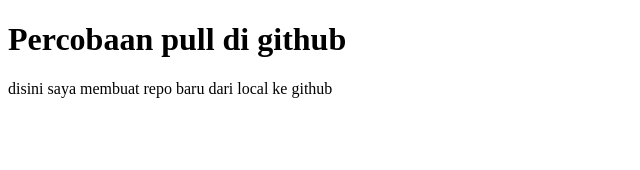
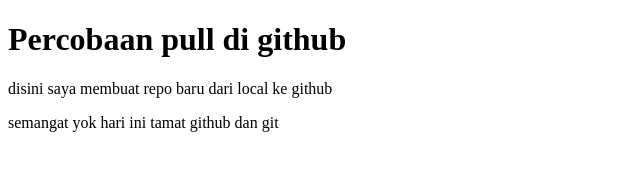
Before and after one commit to BagasKelana/percobaan-pull, a plain HTML site: page index.html in a window 1280 px wide. Shown: the whole page, without its empty margins (0-640 px from the left). Drawn offline with Linux system fonts and the light colour scheme.

Commit message:
memodifikasi index.html dengan menambahkan p baru

```diff
--- a/index.html
+++ b/index.html
@@ -8,5 +8,7 @@
 <body>
     <h1>Percobaan pull di github</h1>
     <p>disini saya membuat repo baru dari local ke github</p>
+    <p>semangat yok hari ini tamat github dan git
+    </p>
 </body>
 </html>
```
